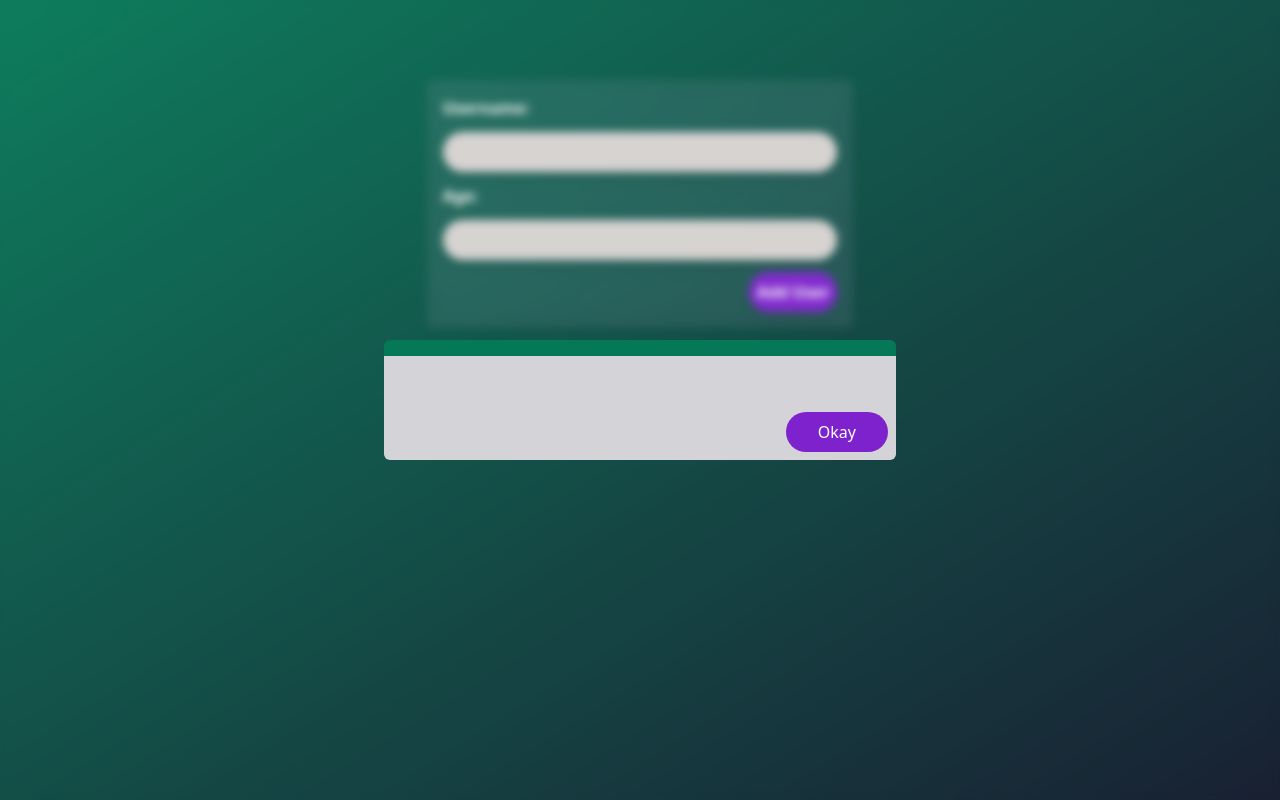
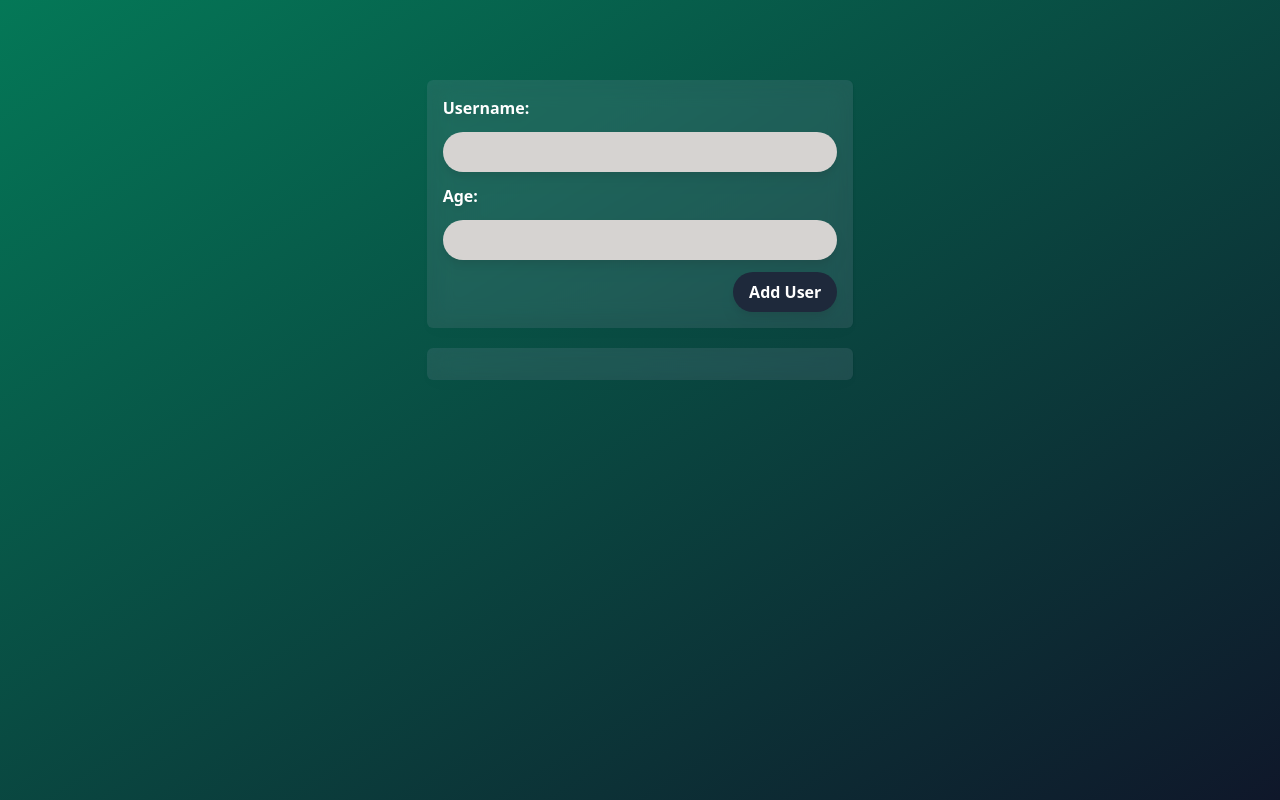
Before and after one commit to KuronoSangatsu7/React_Modals, a React (Create React App) app: page / in a window 1280 px wide. Built offline with nearby package versions, Linux system fonts and the light colour scheme.

Commit message:
adjusted divider color

```diff
--- a/src/components/UI/Button.js
+++ b/src/components/UI/Button.js
@@ -3,7 +3,7 @@ const Button = (props) => {
     <button
       type={props.type || "button"}
       onClick={props.onClick}
-      className={`ml-auto bg-purple-700 p-2 rounded-full text-white ${props.className}`}
+      className={`ml-auto bg-slate-800 p-2 px-4 rounded-full text-white ${props.className}`}
     >
       {props.children}
     </button>
--- a/src/components/UI/ErrorModal.js
+++ b/src/components/UI/ErrorModal.js
@@ -2,15 +2,15 @@ import Button from "./Button";
 
 const ErrorModal = (props) => {
   return (
-    <div className="fixed inset-0 bg-zinc-300/5 z-10 backdrop-blur-sm flex">
+    <div className="fixed inset-0 bg-zinc-300/5 z-10 backdrop-blur-sm flex transition duration-500">
       <div className="m-auto w-2/3 md:w-2/5 backdropdrop-shadow-lg">
-        <div className="bg-emerald-700 rounded-t-md text-2xl p-2 text-white ">
+        <div className="bg-emerald-700 rounded-t-md text-2xl p-2 text-white font-medium">
           {props.title}
         </div>
-        <div className="bg-zinc-300 rounded-b-md">
+        <div className="bg-zinc-300/10 backdrop-blur-sm rounded-b-md">
           <div className="text-xl p-6">{props.details}</div>
           <div className="flex">
-            <Button className="px-8 ml-auto m-2">Okay</Button>
+            <Button className="px-8 ml-auto m-2" onClick={props.onConfirm}>Okay</Button>
           </div>
         </div>
       </div>
--- a/src/components/Users/AddUser.js
+++ b/src/components/Users/AddUser.js
@@ -6,9 +6,26 @@ import ErrorModal from "../UI/ErrorModal";
 const AddUser = (props) => {
   const [enteredUsername, setEnteredUsername] = useState("");
   const [enteredAge, setEnteredAge] = useState("");
+  const [error, setError] = useState();
 
   const addUserHandler = (event) => {
     event.preventDefault();
+    if (enteredUsername.trim().length === 0 || enteredAge.trim().length === 0) {
+      setError({
+        title: "Invalid input",
+        details: "Please enter a valid name and age (non-empty values).",
+      });
+      return;
+    }
+
+    if (+enteredAge < 1) {
+      setError({
+        title: "Invalid age",
+        details: "Please enter a valid age (> 0).",
+      });
+      return;
+    }
+
     const user = {
       id: Math.random(),
       username: enteredUsername,
@@ -27,8 +44,13 @@ const AddUser = (props) => {
     setEnteredAge(event.target.value);
   };
 
+  const confirmErrorHandler = (event) => {
+    setError(null)
+  }
+
   return (
     <div>
+      {error && <ErrorModal title={error.title} details={error.details} onConfirm={confirmErrorHandler} />}
       <TransparentContainer>
         <form
           onSubmit={addUserHandler}
@@ -57,7 +79,6 @@ const AddUser = (props) => {
           <Button type="submit">Add User</Button>
         </form>
       </TransparentContainer>
-      <ErrorModal />
     </div>
   );
 };
--- a/src/components/Users/UserItem.js
+++ b/src/components/Users/UserItem.js
@@ -1,6 +1,6 @@
 const UserItem = (props) => {
   return (
-    <div className="flex bg-stone-300 rounded-full p-2 divide-x-4 divide-purple-700 snap-start">
+    <div className="flex bg-stone-300 rounded-full p-2 divide-x-4 divide-slate-700 snap-start">
       <div className="w-1/2">{props.username}</div>
       <div className="w-1/4 ml-auto pl-4">{props.age}</div>
     </div>
```
